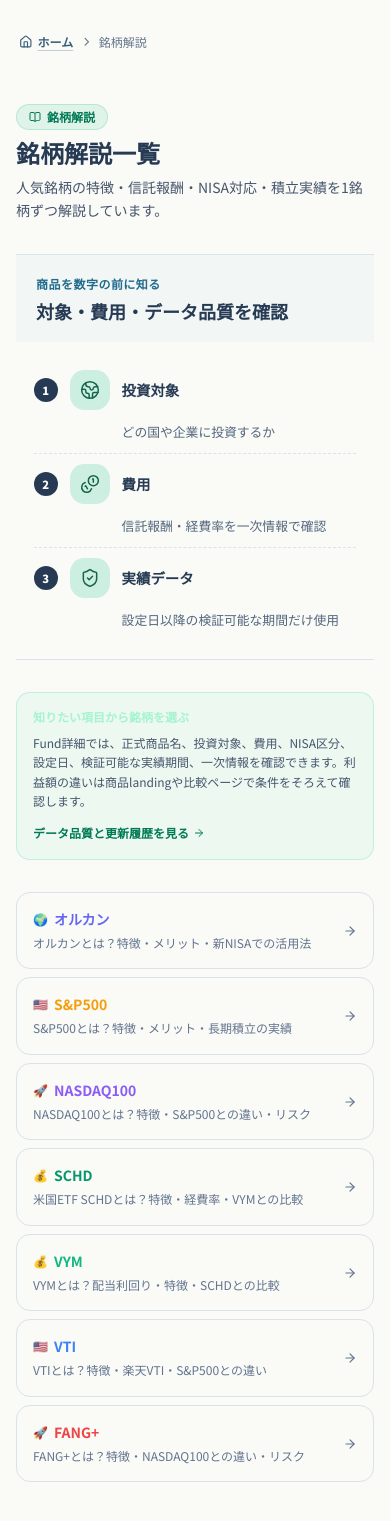
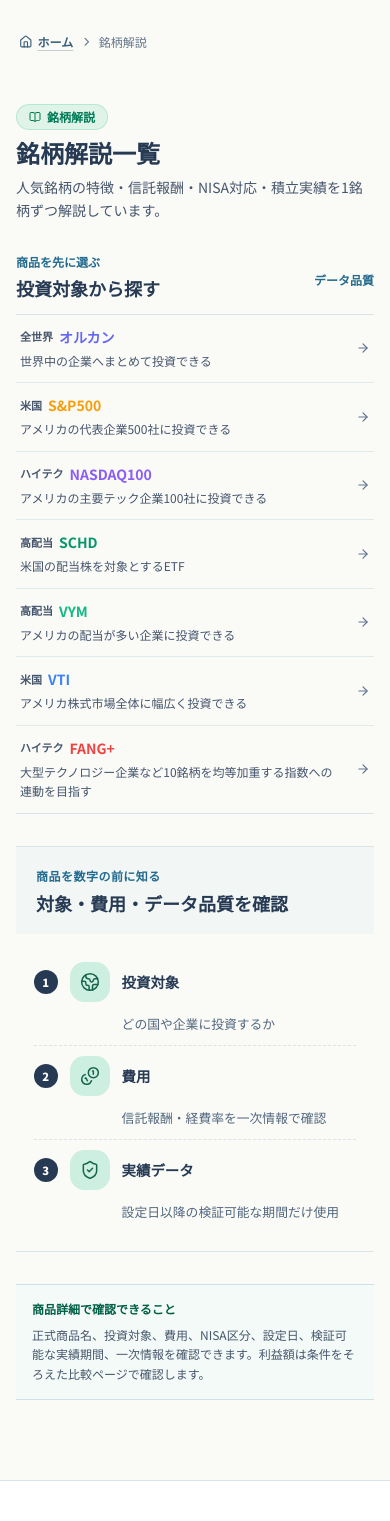
Before and after one commit to Nandemo-lab/tsumitate-timemachine, a Next.js app: page /fund in a window 390 px wide. Shown: the top 1521 px of the page. Built offline with nearby package versions, Linux system fonts and the light colour scheme.

Commit message:
fix: stabilize mobile layout and discovery

```diff
--- a/app/[slug]/page.tsx
+++ b/app/[slug]/page.tsx
@@ -132,14 +132,6 @@ export default async function FundLandingPage({ params }: Props) {
         className="min-h-dvh bg-[#FAFAF7] text-[#263A53]"
         style={{ fontFamily: "var(--font-sans-jp), sans-serif" }}
       >
-        {/* Background glow */}
-        <div className="fixed inset-0 pointer-events-none overflow-hidden">
-          <div
-            className="absolute top-0 left-1/2 -translate-x-1/2 w-[700px] h-[500px] rounded-full blur-3xl"
-            style={{ background: `radial-gradient(ellipse, ${fund.color}10 0%, transparent 70%)` }}
-          />
-        </div>
-
         <div className="relative mx-auto max-w-2xl px-4 pt-5">
           <Breadcrumbs items={[{ label: fund.shortName }]} />
         </div>
--- a/app/fund/page.tsx
+++ b/app/fund/page.tsx
@@ -70,39 +70,45 @@ export default function FundIndexPage() {
             </p>
           </header>
 
-          <PageVisualStory kind="fund" />
-
-          <section className="rounded-xl border border-emerald-400/20 bg-emerald-400/[0.05] p-4 space-y-2">
-            <h2 className="text-xs font-bold text-emerald-200">知りたい項目から銘柄を選ぶ</h2>
-            <p className="text-xs leading-relaxed text-slate-600">
-              Fund詳細では、正式商品名、投資対象、費用、NISA区分、設定日、検証可能な実績期間、一次情報を確認できます。利益額の違いは商品landingや比較ページで条件をそろえて確認します。
-            </p>
-            <Link href="/about/data-sources" className="inline-flex items-center gap-1 text-xs font-bold text-emerald-700">
-              データ品質と更新履歴を見る<ArrowRight className="h-3 w-3" />
-            </Link>
-          </section>
-
-          <div className="space-y-2">
+          <section aria-labelledby="fund-list-title">
+            <div className="mb-3 flex items-end justify-between gap-3">
+              <div>
+                <p className="text-xs font-bold text-[#236B8E]">商品を先に選ぶ</p>
+                <h2 id="fund-list-title" className="mt-1 text-lg font-black text-[#263A53]">投資対象から探す</h2>
+              </div>
+              <Link href="/about/data-sources" className="min-h-11 content-center text-xs font-bold text-[#236B8E]">データ品質</Link>
+            </div>
+            <div className="divide-y divide-[#E2EAEE] border-y border-[#D9E3E8]">
             {FUND_PAGES.map((fp) => {
               const fund = FUNDS[fp.fundId];
               return (
                 <Link
                   key={fp.slug}
                   href={`/fund/${fp.slug}`}
-                  className="flex items-center justify-between rounded-xl border border-[#D9E3E8] p-4 hover:bg-white transition-colors group"
+                  className="flex min-h-16 items-center justify-between gap-3 px-1 py-3 hover:bg-white transition-colors group"
                 >
                   <div className="min-w-0">
                     <div className="flex items-center gap-1.5 mb-1">
-                      <span className="text-xs">{FUND_CATEGORIES[fund.category].emoji}</span>
+                      <span className="text-[11px] font-semibold text-slate-600">{FUND_CATEGORIES[fund.category].label}</span>
                       <span className="text-sm font-bold" style={{ color: fund.color }}>{fund.shortName}</span>
                     </div>
-                    <p className="text-xs text-slate-500 leading-relaxed line-clamp-2">{fp.h1 ?? fp.metaTitle}</p>
+                    <p className="line-clamp-2 text-xs leading-relaxed text-slate-600">{fund.description}</p>
                   </div>
                   <ArrowRight className="h-3.5 w-3.5 text-slate-500 group-hover:text-slate-700 transition-colors flex-shrink-0" />
                 </Link>
               );
             })}
-          </div>
+            </div>
+          </section>
+
+          <PageVisualStory kind="fund" />
+
+          <section className="space-y-2 border-y border-[#CFE1E8] bg-[#F4FAF7] px-4 py-4">
+            <h2 className="text-xs font-bold text-emerald-800">商品詳細で確認できること</h2>
+            <p className="text-xs leading-relaxed text-slate-600">
+              正式商品名、投資対象、費用、NISA区分、設定日、検証可能な実績期間、一次情報を確認できます。利益額は条件をそろえた比較ページで確認します。
+            </p>
+          </section>
         </div>
 
         <SiteFooter />
--- a/app/globals.css
+++ b/app/globals.css
@@ -143,7 +143,10 @@
   html {
     @apply font-sans;
     scroll-behavior: smooth;
+    max-width: 100%;
   }
+  body { max-width: 100%; overflow-x: clip; }
+  h1, h2, h3, p, li { overflow-wrap: anywhere; }
 }
 
 /* 4.1: Japanese headings and body use one calm sans-serif family. */
@@ -762,12 +765,14 @@ input[type="range"] {
 .tm-guide-section__body { padding-top: .75rem; display: grid; gap: 1rem; }
 
 @media (max-width: 639px) {
-  .tm-home-hero { gap: 1.1rem; }
-  .tm-home-hero h1 { font-size: 1.85rem; line-height: 1.32; }
+  .tm-home-hero { min-width: 0; gap: 1.1rem; }
+  .tm-home-hero > * { min-width: 0; max-width: 100%; }
+  .tm-home-hero h1 { max-width: 100%; font-size: 1.75rem; line-height: 1.34; overflow-wrap: anywhere; text-wrap: pretty; }
   .tm-home-hero p { margin-top: .85rem; line-height: 1.7; }
   .tm-home-hero .tm-trust-line { margin-top: 1rem; }
   .tm-home-hero .tm-editorial-illustration { max-width: 20rem; }
   .tm-home-hero .tm-editorial-illustration img { max-height: 9.5rem; object-fit: cover; object-position: center; }
+  .tm-article-header h1 { word-break: normal; text-wrap: pretty; }
 }
 
 .tm-editorial-illustration {
--- a/app/guide/page.tsx
+++ b/app/guide/page.tsx
@@ -4,7 +4,6 @@ import { ArrowRight, BookOpen, Sparkles } from "lucide-react";
 import { getGuidePage, GUIDE_SERIES } from "@/lib/guide-pages";
 import { SITE_NAME, SITE_URL } from "@/lib/site";
 import SiteFooter from "@/components/layout/SiteFooter";
-import { PageVisualStory } from "@/components/visual/VisualStory";
 import Breadcrumbs from "@/components/layout/Breadcrumbs";
 
 const BASE_URL = SITE_URL;
@@ -33,10 +32,10 @@ const KODOMO_NISA_SLUGS = [
 ] as const;
 
 const SECTIONS = [
-  { key: "kodomo-nisa", label: "こどもNISAクラスタ", slugs: KODOMO_NISA_SLUGS },
-  { key: "beginner",  label: "初心者クラスタ",       slugs: BEGINNER_SLUGS },
-  { key: "operation",  label: "運用クラスタ",         slugs: OPERATION_SLUGS },
-  { key: "exit",       label: "出口戦略・家計クラスタ", slugs: EXIT_SLUGS },
+  { key: "kodomo-nisa", label: "子どもの将来のお金", slugs: KODOMO_NISA_SLUGS },
+  { key: "beginner",  label: "初めて積み立てる",       slugs: BEGINNER_SLUGS },
+  { key: "operation",  label: "積立を続けながら考える", slugs: OPERATION_SLUGS },
+  { key: "exit",       label: "使う時期・取り崩しを考える", slugs: EXIT_SLUGS },
 ] as const;
 
 const PAGE_TITLE = "投資ガイド一覧";
@@ -116,14 +115,13 @@ export default function GuideIndexPage() {
             </p>
           </header>
 
-          <PageVisualStory kind="guide" />
-
           <section className="grid gap-2 sm:grid-cols-2" aria-label="疑問別のガイド案内">
             {[
+              ["子どもの教育費を考えたい", "こどもNISAの制度、年齢、積立額、使う時期を保護者向けに確認"],
               ["制度・税金を確認したい", "制度ハブで投資枠と手続きを、税金ハブで口座・分配金・申告を確認"],
               ["商品を選ぶ前提を知りたい", "初心者クラスタで始め方、指数、失敗パターンを確認"],
               ["積立中の判断を整理したい", "運用クラスタで期間、一括との違い、継続・停止時の論点を確認"],
-              ["使う時期から逆算したい", "出口戦略で取り崩し、必要時期、価格変動リスクを確認"],
+              ["使う時期から逆算したい", "取り崩し、必要時期、価格変動リスクを確認"],
             ].map(([title, body]) => (
               <div key={title} className="rounded-xl border border-[#D9E3E8] bg-white p-4">
                 <p className="text-xs font-bold text-[#236B8E]">{title}</p>
--- a/app/page.tsx
+++ b/app/page.tsx
@@ -110,18 +110,7 @@ export default function Home() {
   };
 
   return (
-    <main className="relative min-h-dvh bg-[#FAFAF7] overflow-hidden">
-      <div className="absolute inset-0 pointer-events-none overflow-hidden" aria-hidden="true">
-        <div
-          className="absolute top-0 left-1/2 -translate-x-1/2 w-[700px] h-[500px] rounded-full blur-3xl"
-          style={{ background: "radial-gradient(ellipse, #DCEFFA 0%, transparent 70%)" }}
-        />
-        <div
-          className="absolute bottom-1/4 right-0 w-[400px] h-[400px] rounded-full blur-3xl"
-          style={{ background: "radial-gradient(ellipse, #FFDFCB80 0%, transparent 70%)" }}
-        />
-      </div>
-
+    <main className="relative min-h-dvh overflow-hidden bg-[#FAFAF7]">
       <div className="relative mx-auto max-w-4xl">
         <AnimatePresence mode="wait">
           {displayedTab === "home" && (
--- a/app/simulate/[fund]/[year]/page.tsx
+++ b/app/simulate/[fund]/[year]/page.tsx
@@ -192,14 +192,6 @@ export default async function SimulatePage({ params, searchParams }: Props) {
         dangerouslySetInnerHTML={{ __html: JSON.stringify(jsonLd) }}
       />
       <main className="relative min-h-dvh bg-[#FAFAF7] overflow-hidden">
-        {/* Ambient glow */}
-        <div className="absolute inset-0 pointer-events-none overflow-hidden">
-          <div
-            className="absolute top-0 left-1/2 -translate-x-1/2 w-[600px] h-[400px] rounded-full blur-3xl opacity-15"
-            style={{ background: `radial-gradient(ellipse, ${fundData.color} 0%, transparent 70%)` }}
-          />
-        </div>
-
         <div className="relative max-w-2xl mx-auto px-4 py-12 pb-24">
           {/* パンくず */}
           <nav className="flex items-center gap-2 text-xs text-slate-600 mb-8">
```
